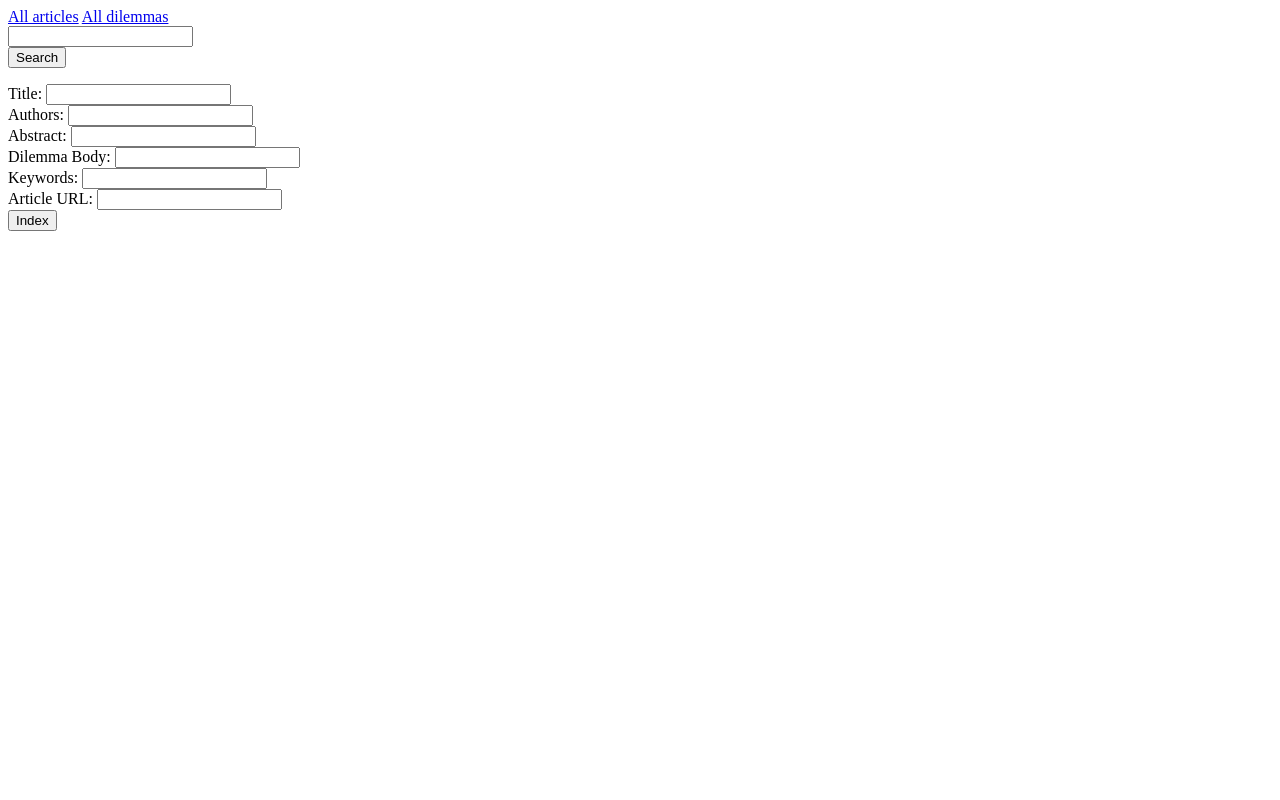
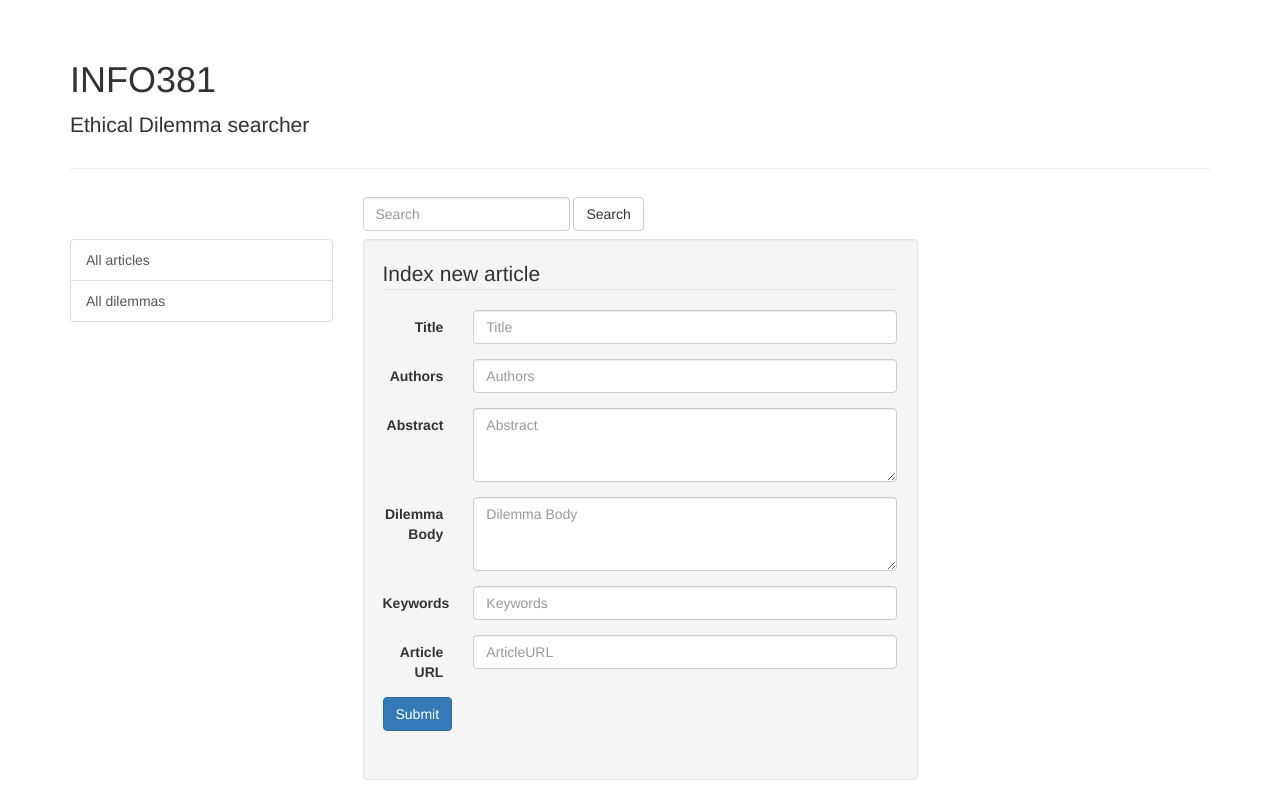
Before and after one commit to ljos/DilemmaZ, a Flask app: page / in a window 1280 px wide. Run offline with Flask 2, Linux system fonts and the light colour scheme; some libraries are stand-ins or nearby versions.

Commit message:
OMG CSS
Signed-off-by: Morten Linderud <morten@linderud.pw>

```diff
--- a/main.py
+++ b/main.py
@@ -10,6 +10,7 @@ def index():
 
 @app.route("/articles/index", methods=["GET","POST"])
 def articles_index():
+    print(request.form)
     results = {}
     results["title"] = request.form.get("title")
     results["authors"] = request.form.get("authors")
--- a/templates/index.html
+++ b/templates/index.html
@@ -1,20 +1,123 @@
-<a href="/articles/all"> All articles</a>
-<a href="/dilemmas/all"> All dilemmas</a>
+<html>
+  <head>
+    <meta charset="utf-8">
+    <title>INFO381</title>
+    <meta name="viewport" content="width=device-width, initial-scale=1">
+    <meta http-equiv="X-UA-Compatible" content="IE=edge" />
+    <link rel="stylesheet" href="https://bootswatch.com/darkly/bootstrap.css">
+    <link rel="stylesheet" href="https://bootswatch.com/darkly/bootstrap.min.css">
+    <!-- HTML5 shim and Respond.js IE8 support of HTML5 elements and media queries -->
+    <!--[if lt IE 9]>
+      <script src="../bower_components/html5shiv/dist/html5shiv.js"></script>
+      <script src="../bower_components/respond/dest/respond.min.js"></script>
+    <![endif]-->
+  </head>
 
-<form action="/articles/search" method=post>
-    <input type=text name=search value="{{ request.form.search}}"></br>
-    <div class="actions"><input type=submit value="Search"></div>
-</form>
 
-<form action="/articles/index" method=post>
-    Title: <input type=text name=title value="{{ request.form.title}}"></br>
-    Authors: <input type=text name=authors value="{{ request.form.authors }}"></br>
-    Abstract: <input type=text name=abstract value="{{ request.form.abstract}}"></br>
-    Dilemma Body: <input type=text name=dilemma_body value="{{ request.form.dilemma_body}}"></br>
-    Keywords: <input type=text name=keywords value="{{ request.form.keywords}}"></br>
-    Article URL: <input type=text name=article_url value="{{ request.form.article_url}}"></br>
-    <div class="actions"><input type=submit value="Index"></div>
-</form>
+  <body>
+      <div class="container">
+          <div class="page-header", id="banne">
+              <div class="row">
+                  <div class="col-lg-8 col-md-7 col-sm-6">
+                      <h1>INFO381</h1>
+                      <p class="lead">Ethical Dilemma searcher</p>
+                  </div>
+              </div>
+              </div>
+
+              <div class="row">
+                  <div class="col-lg-3"></div>
+                  <form class="navbar-form navbar-left" role="search" action="/articles/search" method="post">
+                      <div class="form-group">
+                          <input type="text" name="search" class="form-control" placeholder="Search">
+                      </div>
+                      <button type="submit" class="btn btn-default">Search</button>
+                  </form>
+              </div>
+              <div class="row">
+                  <div class="col-lg-3 col-md-3 col-sm-4">
+                      <div class="list-group table-of-contents">
+                          <a class="list-group-item" href="/articles/all"> All articles</a>
+                          <a class="list-group-item" href="/dilemmas/all"> All dilemmas</a>
+                      </div>
+                  </div>
+                  <div class="col-lg-6">
+                      <div class="well bs-component">
+                          <form class="form-horizontal" role="index" action="/articles/index" method=post>
+                              <fieldset>
+                                  <legend>
+                                      Index new article
+                                  </legend>
+                                  <div class="form-group">
+                                      <label for="inputTitle" class="col-lg-2 control-label">Title</label>
+                                      <div class="col-lg-10">
+                                          <input name=title type="text" class="form-control" id="inputTitle" placeholder="Title">
+                                      </div>
+                                  </div>
+
+                                  <div class="form-group">
+                                      <label for="inputAuthors" class="col-lg-2 control-label">Authors</label>
+                                      <div class="col-lg-10">
+                                          <input name=authors type="text" class="form-control" id="inputAuthors" placeholder="Authors">
+                                      </div>
+                                  </div>
+
+                                  <div class="form-group">
+                                      <label for="inputAbstract" class="col-lg-2 control-label">Abstract</label>
+                                      <div class="col-lg-10">
+                                          <textarea name=abstract type="text" rows=3 class="form-control" id="inputAbstract" placeholder="Abstract"></textarea>
+                                      </div>
+                                  </div>
+
+                                  <div class="form-group">
+                                      <label for="inputDilemmaBody" class="col-lg-2 control-label">Dilemma Body</label>
+                                      <div class="col-lg-10">
+                                          <textarea name=dilemma_body type="text" rows=3 class="form-control" id="inputDilemmaBody" placeholder="Dilemma Body"></textarea>
+                                      </div>
+                                  </div>
+
+                                  <div class="form-group">
+                                      <label for="inputKeywords" class="col-lg-2 control-label">Keywords</label>
+                                      <div class="col-lg-10">
+                                          <input name=keywords type="text" class="form-control" id="inputKeywords" placeholder="Keywords">
+                                      </div>
+                                  </div>
+
+                                  <div class="form-group">
+                                      <label for="inputArticleURL" class="col-lg-2 control-label">Article URL</label>
+                                      <div class="col-lg-10">
+                                          <input name=article_url type="text" class="form-control" id="inputArticleURL" placeholder="ArticleURL">
+                                      </div>
+                                  </div>
+
+                                  <div class="form-group">
+                                      <div class="col-lg-10">
+                                          <button type=submit" class="btn btn-primary"> Submit </button>
+                                      </div>
+                                  </div>
+
+                              </fieldset>
+                              <!-- <div class="form-group"> -->
+                              <!--     Title: <input class="form-control" type=text name=title value="{{ request.form.title}}"></br> -->
+                              <!--     Authors: <input class="form-control" type=text name=authors value="{{ request.form.authors }}"></br> -->
+                              <!--     Abstract: <input class="form-control" type=text name=abstract value="{{ request.form.abstract}}"></br> -->
+                              <!--     Dilemma Body: <input class="form-control" type=text name=dilemma_body value="{{ request.form.dilemma_body}}"></br> -->
+                              <!--     Keywords: <input class="form-control" type=text name=keywords value="{{ request.form.keywords}}"></br> -->
+                              <!--     Article URL: <input class="form-control" type=text name=article_url value="{{ request.form.article_url}}"></br> -->
+                              <!--     <button type="submit" class="btn btn-default">Index</button> -->
+                              <!-- </div> -->
+                          </form>
+                      </div>
+                  </div>
+
+
+              </div>
+              <div class="row">
+              </div>
+
+          </div>
+
+
 
 
 
@@ -25,3 +128,6 @@
 <!-- “keywords”: “”, -->
 <!-- “dilemma_type”: “”, -->
 <!-- “article_url”:””, -->
+    </div>
+</body>
+</html>
```
